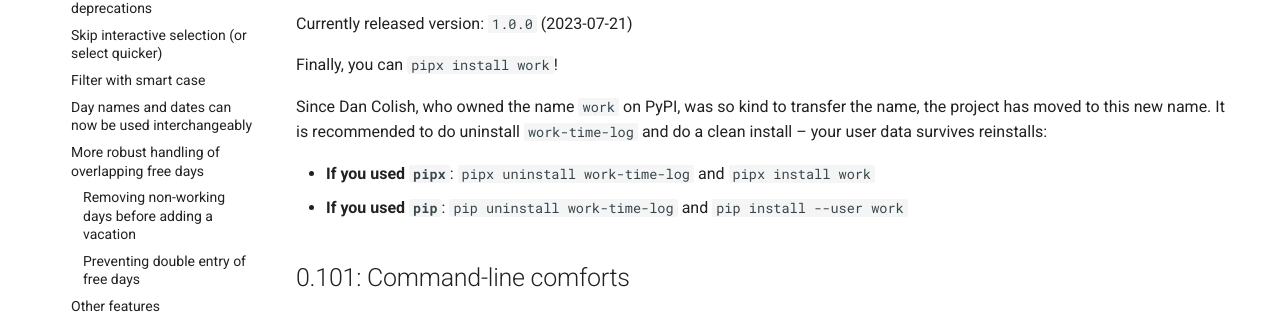
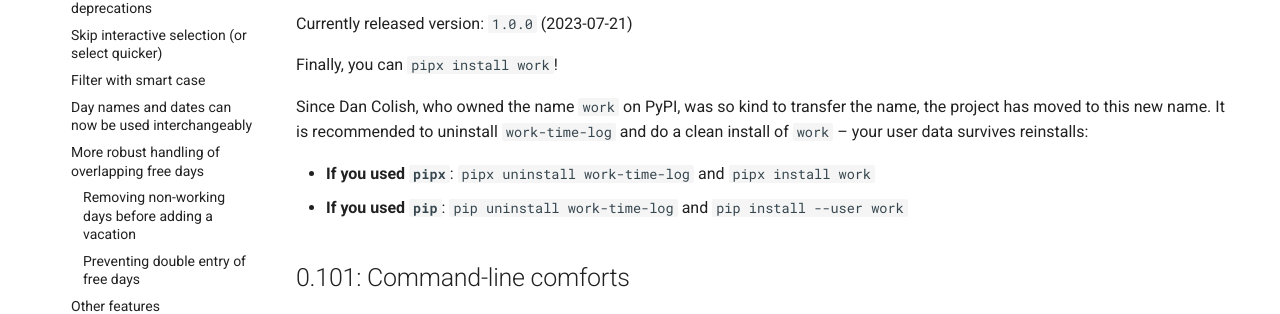
Before and after one commit to vauhochzett/work-docs, an MkDocs documentation site: the page built from docs/releases.md, in a window 1280 px wide and 900 px high. Shown: the part 269-583 px from the top of the window. Built offline with MkDocs 1.6.1 and Material for MkDocs 9.7.7, drawn with Linux system fonts in a browser that asks for light colours.

Commit message:
Releases: Rewords release notes of v1.0.0

```diff
--- a/docs/releases.md
+++ b/docs/releases.md
@@ -7,7 +7,7 @@
 Finally, you can `pipx install work`!
 
 Since Dan Colish, who owned the name `work` on PyPI, was so kind to transfer the name, the project has moved to this new name.
-It is recommended to do uninstall `work-time-log` and do a clean install – your user data survives reinstalls:
+It is recommended to uninstall `work-time-log` and do a clean install of `work` – your user data survives reinstalls:
 
 - **If you used `pipx`**: `pipx uninstall work-time-log` and `pipx install work`
 - **If you used `pip`**: `pip uninstall work-time-log` and `pip install --user work`
```
